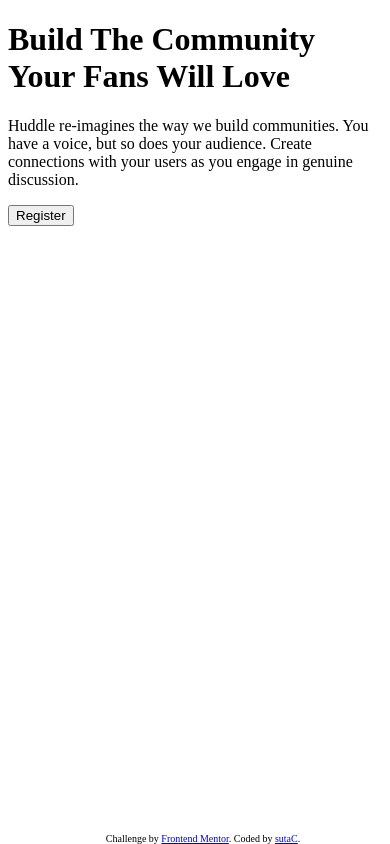
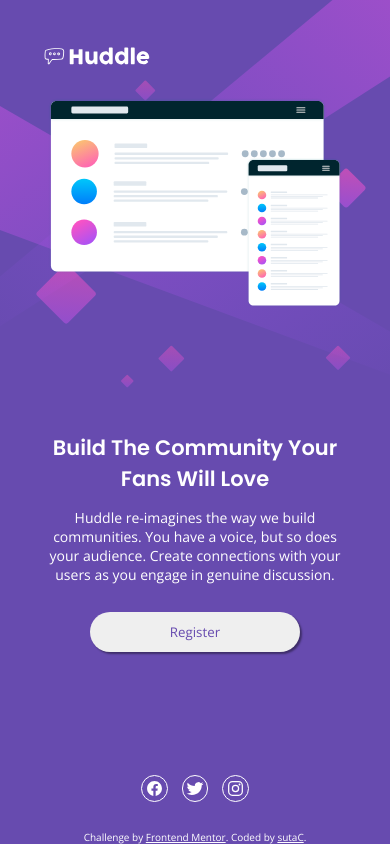
Before and after one commit to sutaC/Huddle-landing-page, a plain HTML site: page index.html in a window 390 px wide. Drawn offline with nearby package versions, Linux system fonts and the light colour scheme.

Commit message:
Mobile view styled

```diff
--- a/index.html
+++ b/index.html
@@ -30,9 +30,15 @@
   </main>
 
   <footer>
-    <div class="icons"></div>
-    <div class="icons"></div>
-    <div class="icons"></div>
+    <a class="icons" href="https://www.facebook.com/" target="_blank">
+      <img src="./images/icons/logo-facebook.svg" alt="logo facebook">
+    </a>
+    <a class="icons" href="https://twitter.com/" target="_blank">
+      <img src="./images/icons/logo-twitter.svg" alt="logo twitter">
+    </a>
+    <a class="icons" href="https://www.instagram.com/" target="_blank">
+      <img src="./images/icons/logo-instagram.svg" alt="">
+    </a>
   </footer>
 
 
--- a/style.css
+++ b/style.css
@@ -1,7 +1,151 @@
+@import url('https://fonts.googleapis.com/css2?family=Open+Sans&family=Poppins:wght@400;600&display=swap');
+
+:root {
+
+    --clr-violet: hsl(257, 40%, 49%);
+    --clr-soft-magenta: hsl(300, 69%, 71%);
+
+}
 
 
+* {
+    font-family: 'Open Sans', sans-serif;
+    font-weight: 400;
+    color: white;
+}
+
+h1 {
+    margin: 0;
+
+    font-family: 'Poppins', sans-serif;
+    font-weight: 600;
+    font-size: 1.5rem;
+}
+
+html {
+    font-size: 14px;
+}
+
+/* --- Main code ---  */
+
+body {
+    margin: 5vh 0;
+    padding: 0;
+
+    min-height: 90vh;
+
+    display: flex;
+    flex-direction: column;
+    justify-content: space-between;
+    align-items: center;
+    gap: 1rem;
+
+    background-color: var(--clr-violet);
+    background-image: url('./images/bg-mobile.svg');
+    background-repeat: no-repeat;
+    background-size: contain;
+    background-position: center top;
+
+}
+
+body > * {
+    width: 80%;
+}
 
 
+    /* --- Header content ---  */
+
+
+.logo {
+    background-image: url('./images/logo.svg');
+    background-repeat: no-repeat;
+    background-size: contain;
+
+    max-width: 10rem;
+    min-height: 2rem;
+
+    margin-bottom: 2rem;
+}
+
+.banner {
+    background-image: url('./images/illustration-mockups.svg');
+    background-repeat: no-repeat;
+    background-size: contain;
+    background-position: center;
+
+    max-width: 25rem;
+    min-height: 15rem;
+
+    margin: 0rem auto;
+}
+
+
+    /* --- Main content --- */
+
+
+main {
+    text-align: center;
+}
+
+main > * {
+    margin: 1rem 0;
+}
+
+
+main > button {
+    width: 80%;
+    max-width: 15rem;
+
+    padding: 0.8rem;
+
+    border: none;
+    border-radius: 2rem;
+
+    color: var(--clr-violet);
+    box-shadow: 2px 2px 2px rgba(0, 0, 0, 0.4);
+}
+
+main > button:active {
+    background-color: var(--clr-soft-magenta);
+    color: white;
+}
+
+
+    /* --- Footer content ---  */
+
+
+footer {
+    height: 10%;
+
+    display: flex;
+    justify-content: center;
+    align-items: center;
+    gap: 1rem;
+}
+
+
+.icons {
+    background-repeat: no-repeat;
+    background-size: contain;
+    background-position: center;
+    filter: invert(100%);
+
+    flex: 1;
+
+    padding: 0.25rem;
+
+    max-width: 1.25rem;
+    max-height: 1.25rem;
+
+
+    border: 1px solid black;
+    border-radius: 100%;
+
+    cursor: pointer;
+}
+
+
+/* --- /Main code ---  */
 
 .author {
     position: fixed;
```
Also changed, not shown: images/icons/logo-facebook.svg (added), images/icons/logo-instagram.svg (added), images/icons/logo-twitter.svg (added).
